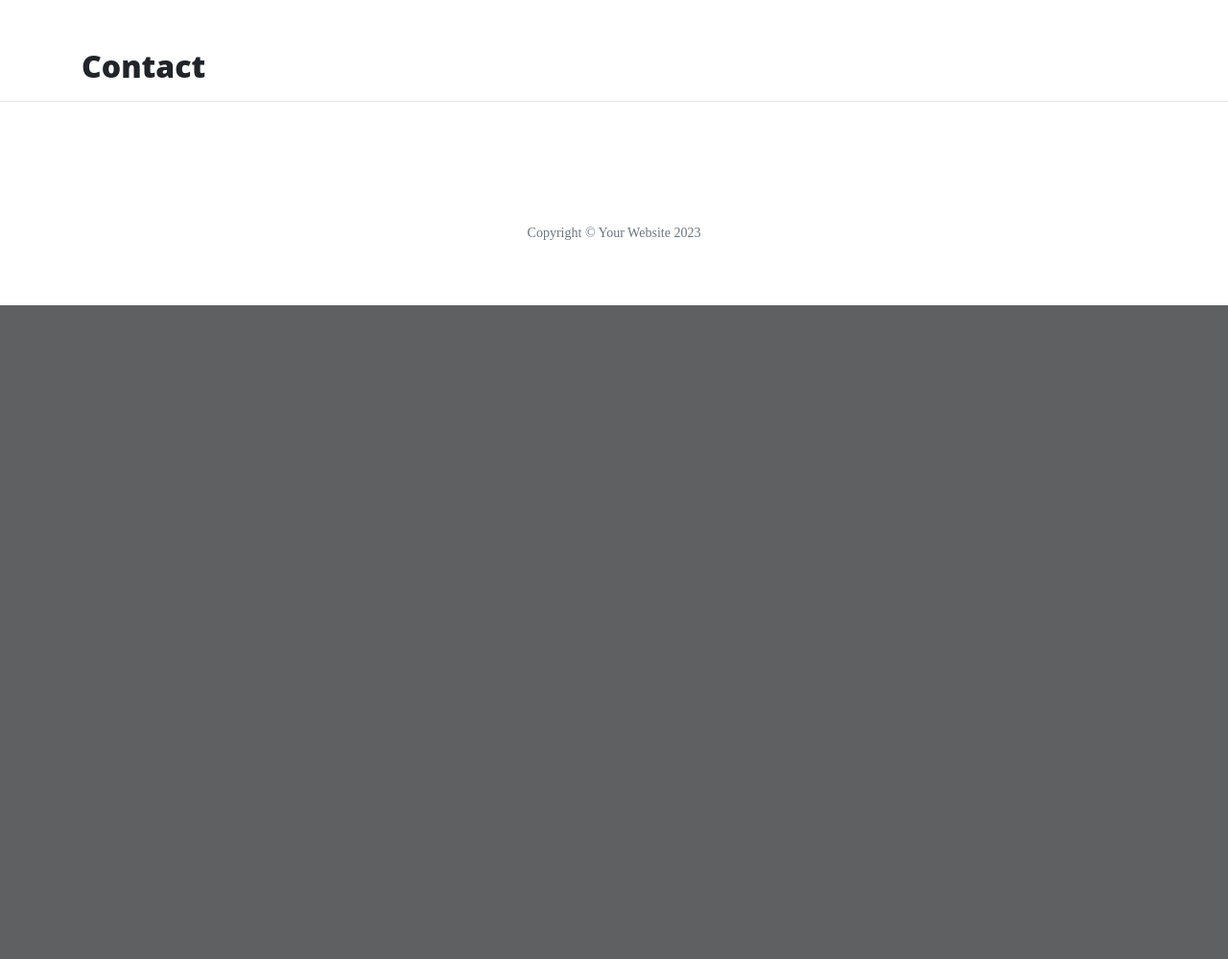
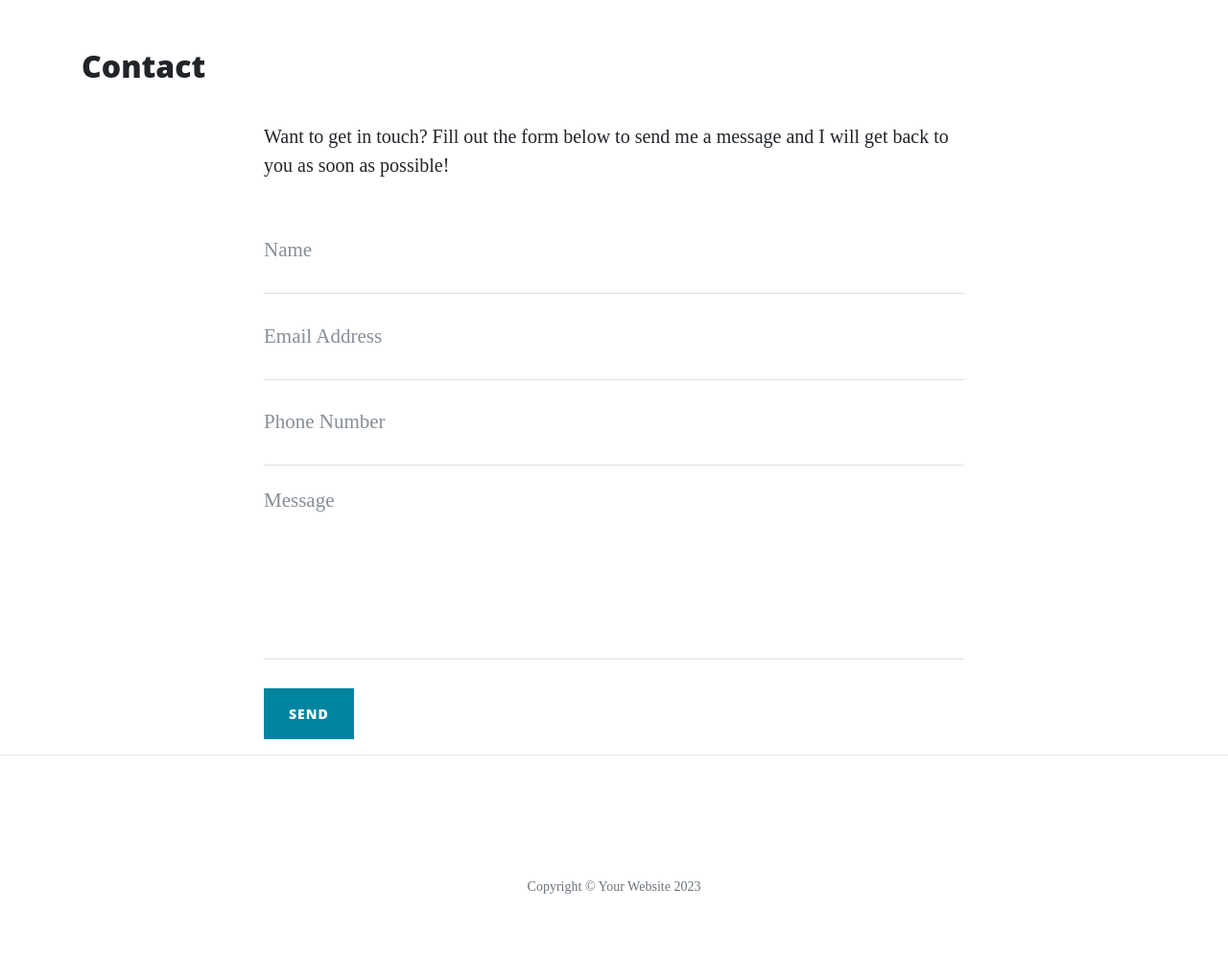
Before and after one commit to MoniPar/hello-flask, a Flask app: page /contact in a window 1280 px wide. Shown: the part 628-1627 px from the top of the page at 96% size. Before the commit the page ends 946 px from the top, so only its background shows below. Run offline with Flask 3, Linux system fonts and the light colour scheme; some libraries are stand-ins or nearby versions.

Commit message:
Add backend functionality for contact form & display messages

```diff
--- a/run.py
+++ b/run.py
@@ -1,12 +1,15 @@
 # import the Flask class
-from flask import Flask, render_template
+from flask import Flask, render_template, request, flash
 import os
 import json
-
+if os.path.exists("env.py"):
+    import env
 
 # create an instance of it and store it in a variable called 'app'
 app = Flask(__name__)  # flask needs this to know where to look for
 # templates & static files
+
+app.secret_key = os.environ.get("SECRET_KEY")
 
 
 # decorator to match URLs to view functions
@@ -47,8 +50,11 @@ def about_member(member_name):
     return render_template("member.html", member=member)
 
 
-@app.route("/contact")
+@app.route("/contact", methods=["GET", "POST"])
 def contact():
+    if request.method == "POST":
+        flash("Thanks {}, we have received your message!".format(
+            request.form.get("name")))
     return render_template("contact.html", page_title="Contact")
 
 
--- a/static/css/style.css
+++ b/static/css/style.css
@@ -9,3 +9,12 @@
 .featurette {
     margin: 2rem 0;
 }
+
+.flashes li {
+    background-color: rgba(255, 127, 80, .4);
+    font-weight: 800;
+    margin-top: 1rem;
+    padding: 1rem;
+    list-style: none;
+
+}
--- a/templates/contact.html
+++ b/templates/contact.html
@@ -1,5 +1,60 @@
 {% extends "base.html" %}
 
 {% block content %}
-    <h2>{{ page_title }}</h2>
+<h2>{{ page_title }}</h2>
+
+<div class="row">
+    <div class="col-lg-8 col-md-10 mx-auto">
+
+        {% with messages = get_flashed_messages() %}
+            {% if messages %}
+                <ul class="flashes">
+                    {% for message in messages %}
+                        <li>{{ message }}</li>
+                    {% endfor %}
+                </ul>
+            {% endif %}
+        {% endwith %}
+        <p>Want to get in touch? Fill out the form below to send me a message and I will get back to you as soon as
+            possible!</p>
+
+        <form method="POST" name="sentMessage" id="contactForm" novalidate>
+            <div class="control-group">
+                <div class="form-group floating-label-form-group controls">
+                    <label>Name</label>
+                    <input type="text" class="form-control" placeholder="Name" name="name" id="name" required
+                        data-validation-required-message="Please enter your name.">
+                    <p class="help-block text-danger"></p>
+                </div>
+            </div>
+            <div class="control-group">
+                <div class="form-group floating-label-form-group controls">
+                    <label>Email Address</label>
+                    <input type="email" class="form-control" placeholder="Email Address" name="email" id="email" required
+                        data-validation-required-message="Please enter your email address.">
+                    <p class="help-block text-danger"></p>
+                </div>
+            </div>
+            <div class="control-group">
+                <div class="form-group col-xs-12 floating-label-form-group controls">
+                    <label>Phone Number</label>
+                    <input type="tel" class="form-control" placeholder="Phone Number" name="phone" id="phone" required
+                        data-validation-required-message="Please enter your phone number.">
+                    <p class="help-block text-danger"></p>
+                </div>
+            </div>
+            <div class="control-group">
+                <div class="form-group floating-label-form-group controls">
+                    <label>Message</label>
+                    <textarea rows="5" class="form-control" placeholder="Message" name="message" id="message" required
+                        data-validation-required-message="Please enter a message."></textarea>
+                    <p class="help-block text-danger"></p>
+                </div>
+            </div>
+            <br>
+            <div id="success"></div>
+            <button type="submit" class="btn btn-primary" id="sendMessageButton">Send</button>
+        </form>
+    </div>
+</div>
 {% endblock %}
```
